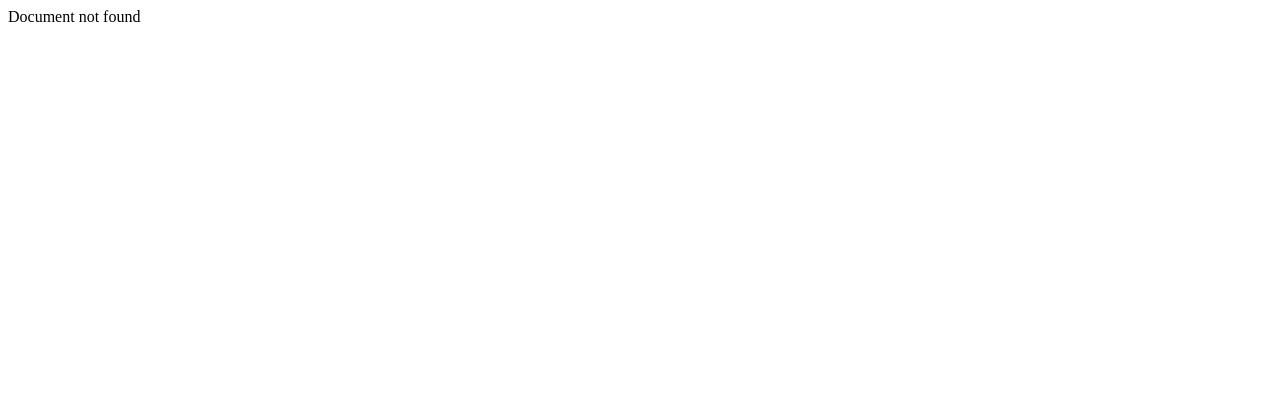
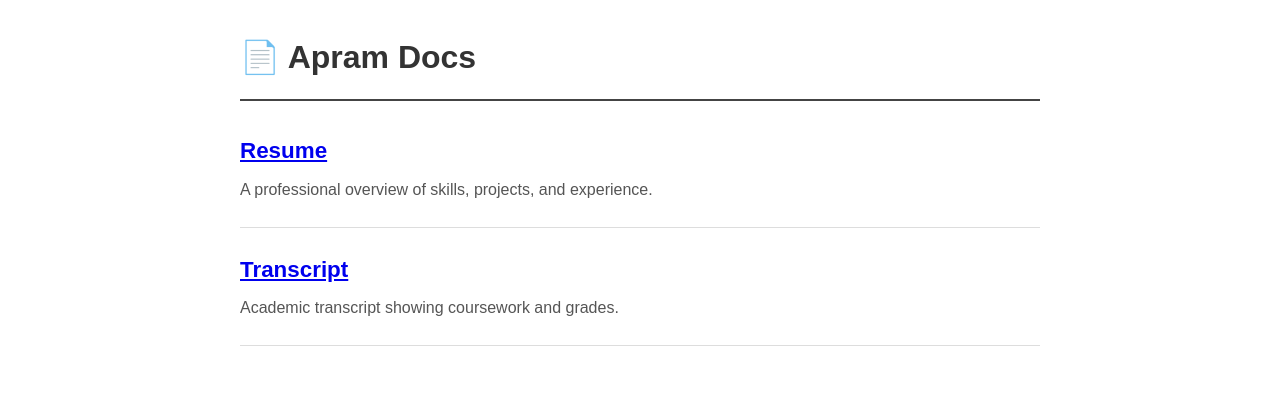
Before and after one commit to apramm/docs, a plain HTML site: page index.html in a window 1280 px wide. Drawn offline with Linux system fonts and the light colour scheme.

Commit message:
update-homepage

```diff
--- a/index.html
+++ b/index.html
@@ -1,14 +1,67 @@
 <!DOCTYPE html>
-<html lang="en" style="width:100%; height:100%;">
+<html lang="en">
 <head>
   <meta charset="UTF-8">
   <title>Apram Docs</title>
+  <style>
+    body {
+      margin: 0;
+      font-family: Arial, sans-serif;
+      background: #fff;
+      color: #222;
+      line-height: 1.6;
+      display: flex;
+      justify-content: center;
+    }
+    .container {
+      max-width: 800px;
+      width: 100%;
+      padding: 2rem;
+    }
+    header {
+      border-bottom: 2px solid #444;
+      padding-bottom: 1rem;
+      margin-bottom: 2rem;
+    }
+    header h1 {
+      margin: 0;
+      font-size: 2rem;
+      color: #333;
+    }
+    article {
+      margin-bottom: 1.5rem;
+      border-bottom: 1px solid #ddd;
+      padding-bottom: 1rem;
+    }
+    article h2 {
+      margin: 0;
+      font-size: 1.4rem;
+      color: #1e3a8a;
+    }
+    article p {
+      margin: 0.5rem 0;
+      color: #555;
+    }
+    .viewer {
+      margin-top: 2rem;
+      border: 1px solid #ddd;
+      height: 600px;
+      width: 100%;
+    }
+  </style>
   <script>
-
     const docs = {
-      resume: "docs/ApramAhuja_Resume.pdf",
-      transcript: "docs/ApramAhuja_Transcript.pdf",
-      // add more here later...
+      resume: {
+        file: "docs/ApramAhuja_Resume.pdf",
+        name: "Resume",
+        desc: "A professional overview of skills, projects, and experience."
+      },
+      transcript: {
+        file: "docs/ApramAhuja_Transcript.pdf",
+        name: "Transcript",
+        desc: "Academic transcript showing coursework and grades."
+      }
+      // just add more docs here once, homepage updates automatically
     };
 
     function getQueryParam(name) {
@@ -16,25 +69,47 @@
       return params.get(name);
     }
 
+    function renderHome() {
+      const main = document.getElementById("main");
+      main.innerHTML = "";
+
+      for (const key in docs) {
+        const doc = docs[key];
+        const article = document.createElement("article");
+        article.innerHTML = `
+          <h2><a href="?doc=${key}">${doc.name}</a></h2>
+          <p>${doc.desc || ""}</p>
+        `;
+        main.appendChild(article);
+      }
+    }
+
     function loadDoc() {
-      const key = getQueryParam("doc"); // e.g. ?doc=resume
-      const file = docs[key];
-      const iframe = document.getElementById("docFrame");
+      const key = getQueryParam("doc");
+      const viewer = document.getElementById("docFrame");
+      const main = document.getElementById("main");
 
-      if (file) {
-        const url = `https://docs.google.com/gview?url=https://raw.githubusercontent.com/apramm/resume/main/${file}&embedded=true`;
-        iframe.src = url;
+      if (key && docs[key]) {
+        const url = `https://docs.google.com/gview?url=https://raw.githubusercontent.com/apramm/resume/main/${docs[key].file}&embedded=true`;
+        viewer.src = url;
+        viewer.style.display = "block";
       } else {
-        iframe.srcdoc = "Document not found";
+        viewer.style.display = "none";
+        renderHome();
       }
     }
 
     window.onload = loadDoc;
   </script>
 </head>
-<body style="width:100%; height:100%; margin:0;">
-  <iframe id="docFrame"
-    style="width:100%; height:100%; border:none;">
-  </iframe>
+<body>
+  <div class="container">
+    <header>
+      <h1>📄 Apram Docs</h1>
+    </header>
+
+    <main id="main"></main>
+    <iframe id="docFrame" class="viewer"></iframe>
+  </div>
 </body>
 </html>
```
